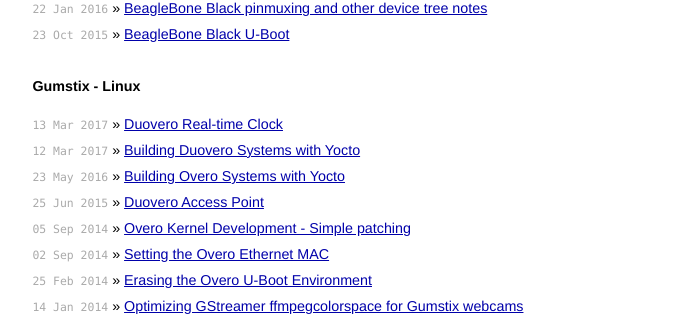
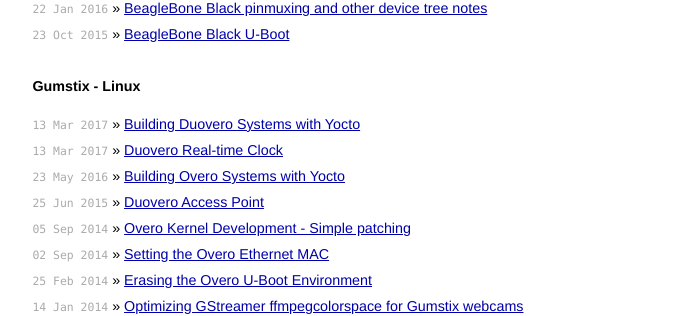
Before and after one commit to jumpnow/jumpnowtek-site, a Jekyll site: the page built from index.html, in a window 1280 px wide. Shown: the part 911-1227 px from the top of the page, without its empty margins (293-986 px from the left). Built offline with Jekyll 4.4.1, drawn with Linux system fonts in a browser that asks for light colours.

```diff
--- a/_posts/2014-02-21-Duovero-Systems-with-Yocto.md
+++ b/_posts/2014-02-21-Duovero-Systems-with-Yocto.md
@@ -2,7 +2,7 @@
 layout: post
 title: Building Duovero Systems with Yocto
 description: "Building customized systems for Gumstix Duovero using tools from the Yocto Project"
-date: 2017-03-12 09:40:00
+date: 2017-03-13 13:52:00
 categories: gumstix-linux
 tags: [linux, gumstix, duovero, yocto]
 ---
```
Also changed, not shown: other parts of _posts/2014-02-21-Duovero-Systems-with-Yocto.md (+1 -1 lines).
